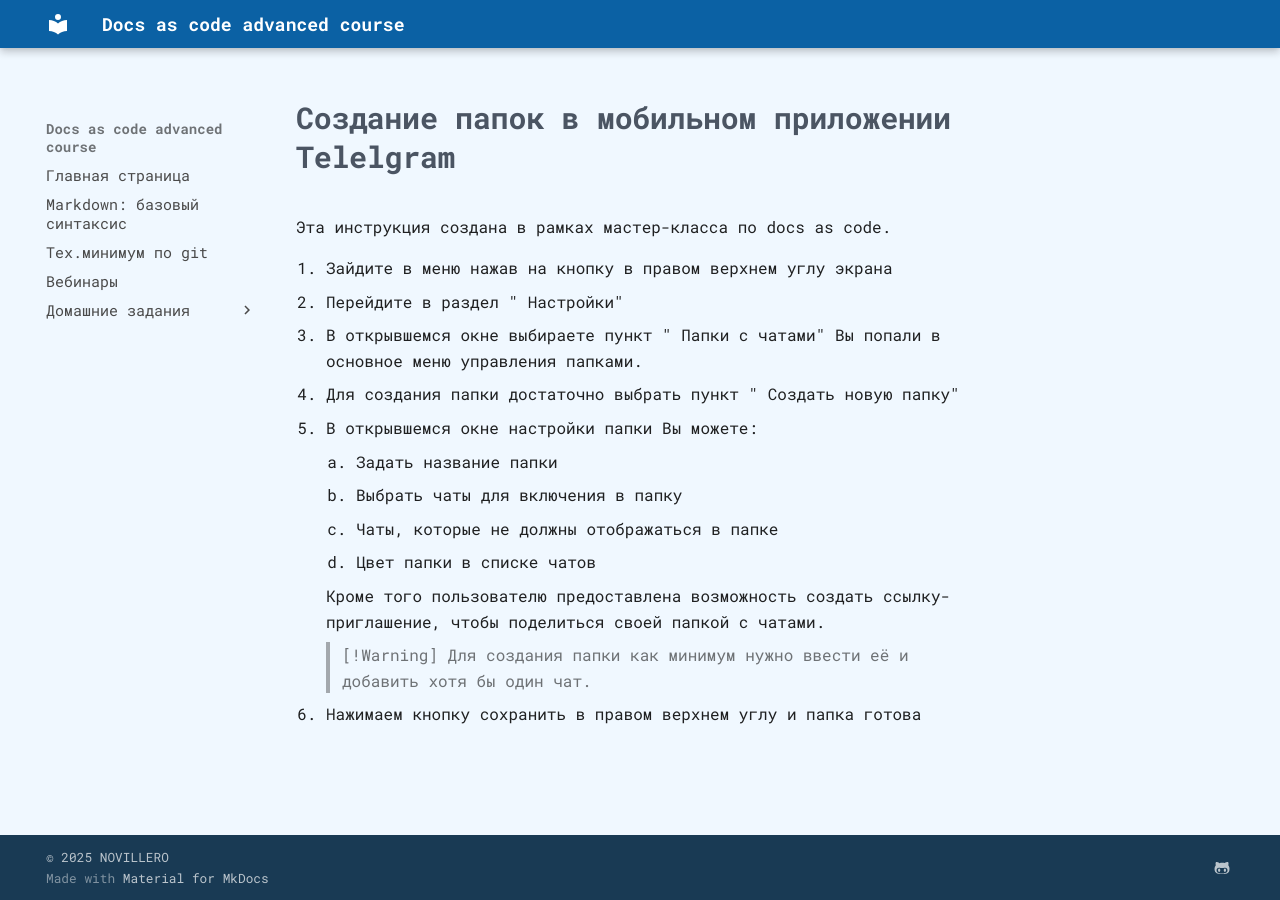
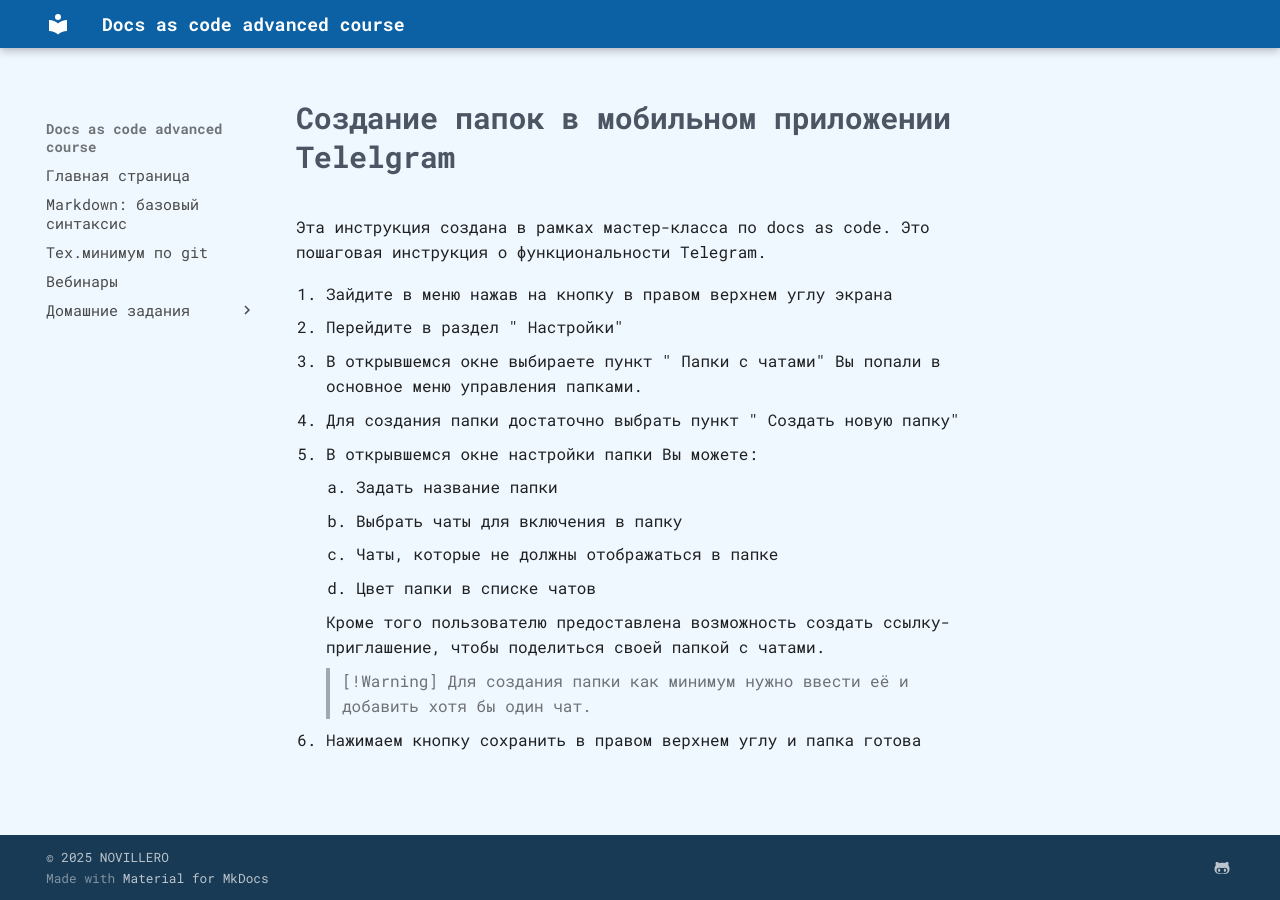
Before and after one commit to novillero/dac-advanced, an MkDocs documentation site: the page built from docs/instructions/helb11-instruction.md, in a window 1280 px wide. Built offline with MkDocs 1.6.1 and Material for MkDocs 9.7.7, drawn with Linux system fonts in a browser that asks for light colours; some web fonts are replaced.

Commit message:
Уточняю описание инструкции

```diff
--- a/docs/instructions/helb11-instruction.md
+++ b/docs/instructions/helb11-instruction.md
@@ -1,6 +1,7 @@
 # Создание папок в мобильном приложении Telelgram
 
 Эта инструкция создана в рамках мастер-класса по docs as code.
+Это пошаговая инструкция о функциональности Telegram.
 
 1. Зайдите в меню нажав на кнопку в правом верхнем углу экрана
 2. Перейдите в раздел " Настройки"
```
